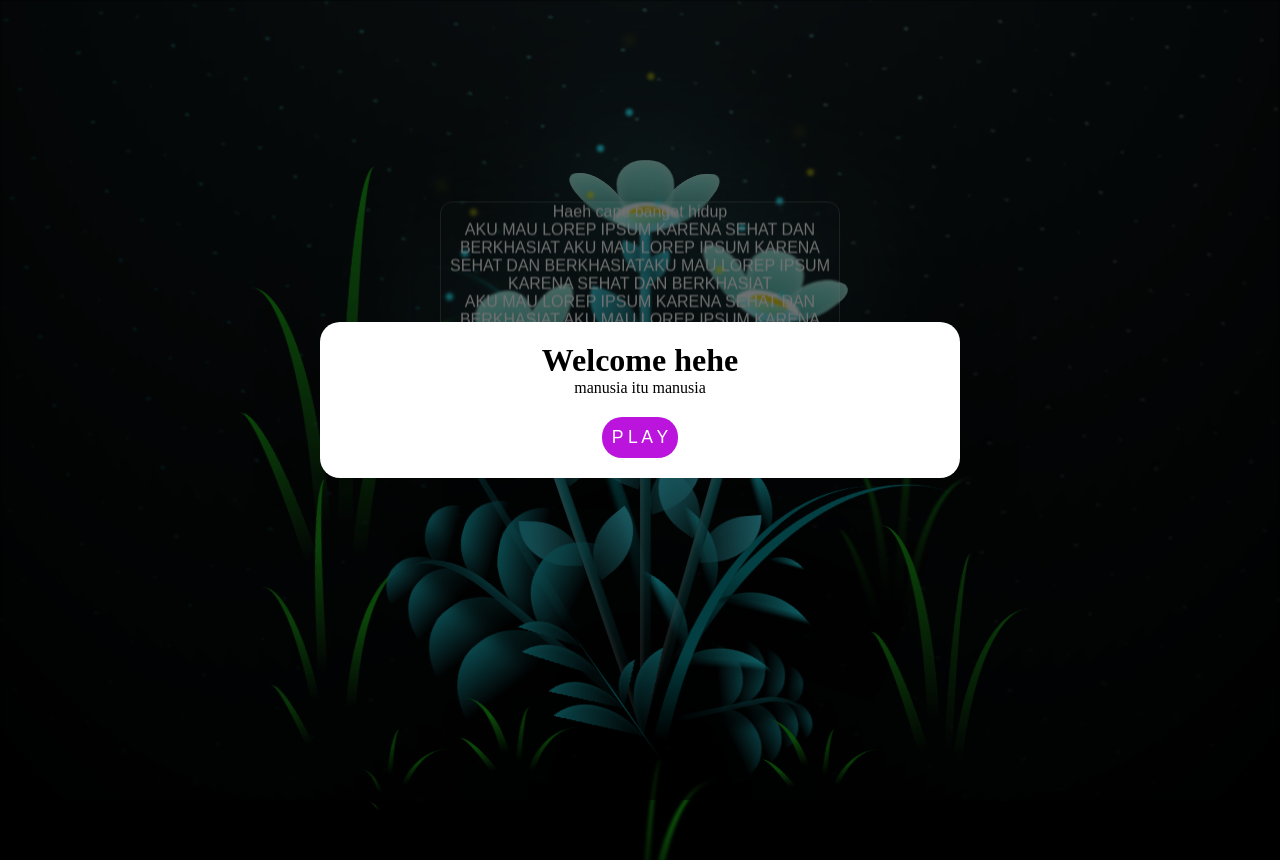
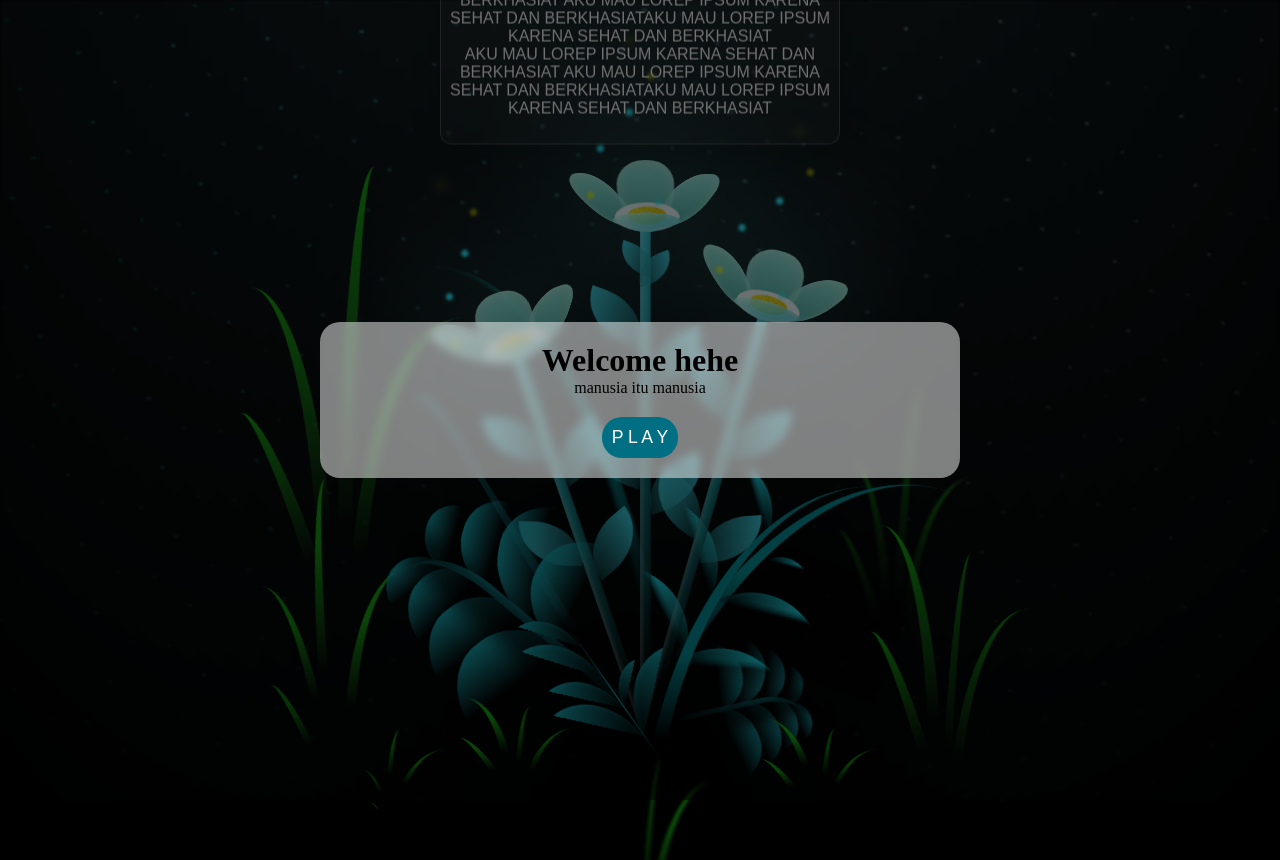
Before and after one commit to DarlProject/tess-bisa-nih, a plain HTML site: page index.html in a window 1280 px wide. Shown: the top 860 px of the page. Drawn offline with Linux system fonts and the light colour scheme.

Commit message:
style.css

```diff
--- a/style.css
+++ b/style.css
@@ -11,7 +11,6 @@
 	left: 0;
 	right: 0;
 	bottom: 0;
-    backdrop-filter: blur;
 	background: rgba(0, 0, 0, 0.555);
 }
 .tampil-body {
@@ -27,33 +26,35 @@
 	padding: 20px;
 	margin: auto;
 	width: 50%;
-	background-color: rgb(255, 255, 255);
+	background-color: rgba(255, 255, 255, 0.493);
+  backdrop-filter: blur(5px);
 }
 .tampil-body button {
 	cursor: pointer;
 	font-size: 1.1em;
 	text-align: center;
 	border-radius: 20px;
-	background-color: #bb14dc;
+	background-color: #006f83;
 	border: 0;
 	margin-top: 20px;
-
-	color: white;
+	color: rgb(255, 255, 255);
 	padding: 10px;
 }
 .blur-scroll-box {
-  transform: translateY(-299%);
+  position: fixed;
+  padding: auto;
+  transform: translateY(-345%);
   text-align: center;
   width: 90vw;
   max-width: 400px;
-  height: 150px;
+  height: 190px;
   overflow-y: scroll;
   scrollbar-width: none;
   -ms-overflow-style: none;
   color: white;
   backdrop-filter: blur(1px);
   -webkit-backdrop-filter: blur(10px);
-  background: rgba(255, 255, 255, 0);
+  background: rgba(255, 255, 255, 0.034);
   border: 1px solid rgba(255, 255, 255, 0.2);
   border-radius: 12px;
   box-shadow: 0 4px 30px rgba(0, 0, 0, 0.2);
```
